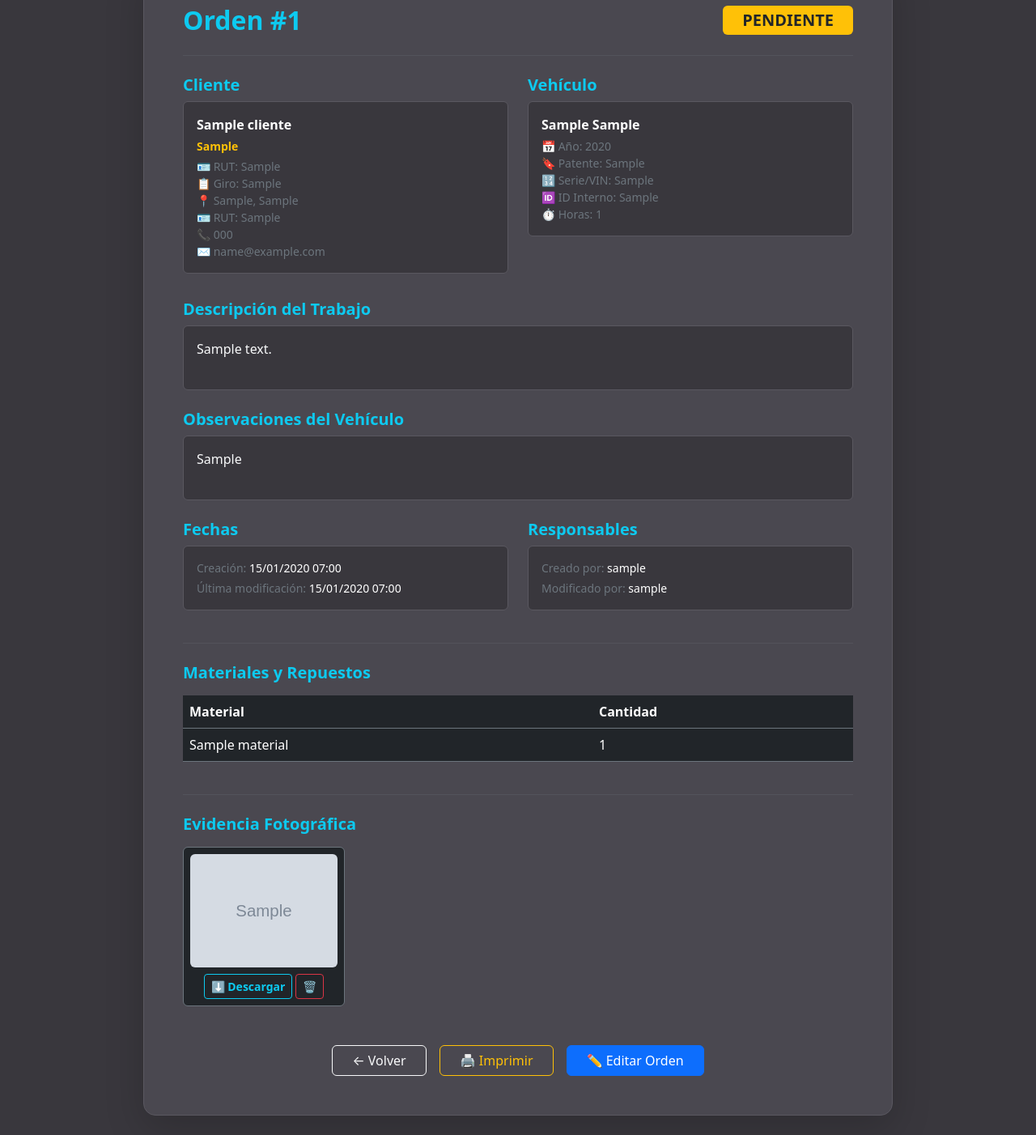
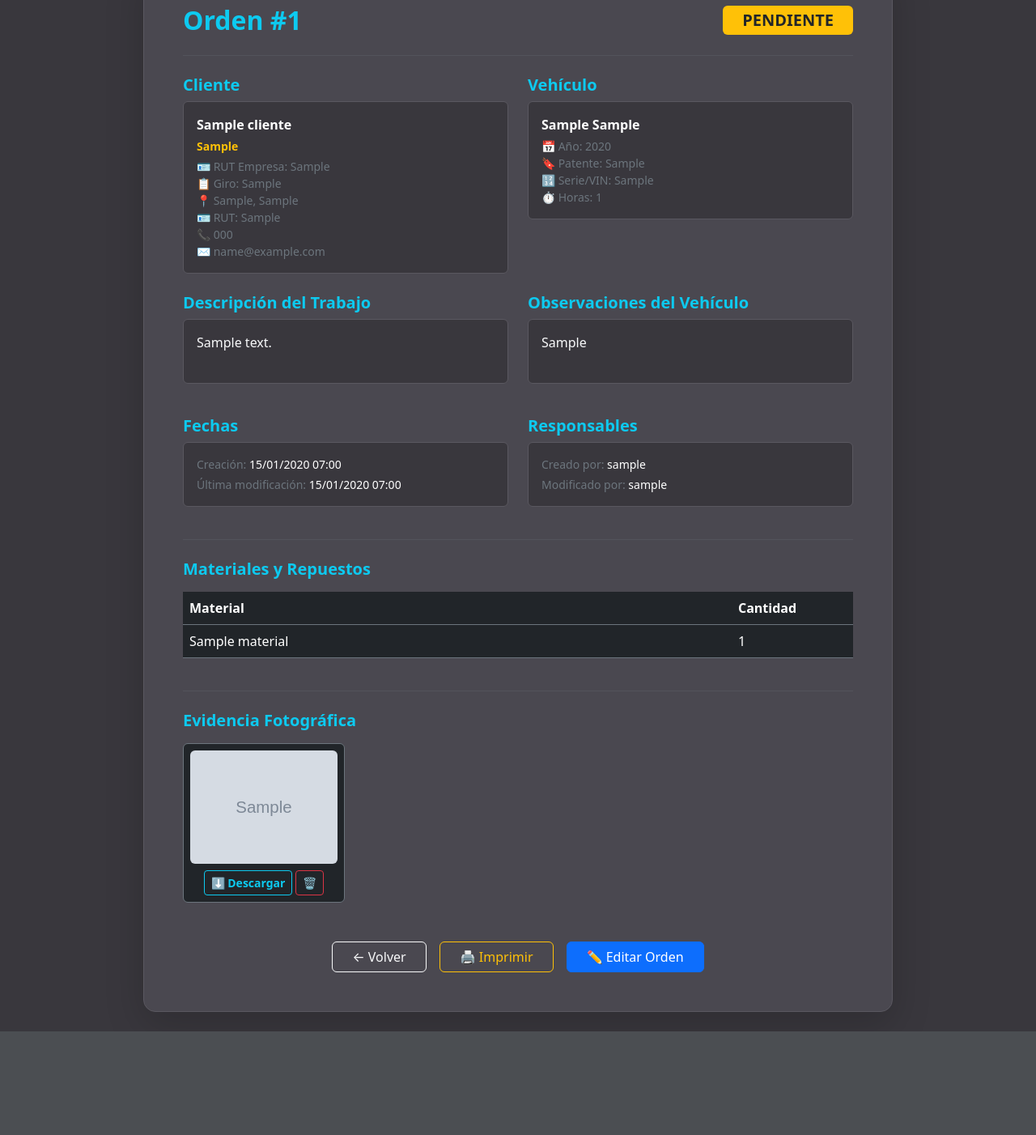
Before and after one commit to Masfos/gestion-cab-systems, a Django app: page /orden/ver/1/ in a window 1280 px wide. Shown: the part 174-1576 px from the top of the page at 81% size. After the commit the page ends 1448 px from the top, so only its background shows below. Run offline with Django 5.2, Linux system fonts and the light colour scheme; a user stored in the database is signed in; tables that the repository leaves empty hold one stand-in row (values such as "Sample post"); grey boxes marked "Sample" are stand-in pictures.

Commit message:
fix: eliminar id_interno, impresión blanca y compacta

```diff
--- a/core/forms.py
+++ b/core/forms.py
@@ -72,11 +72,10 @@ class VehiculoForm(EstiloBaseForm):
     class Meta:
         model = Vehiculo
         fields = ['cliente', 'patente', 'marca', 'modelo', 'anio',
-                  'serie_vin', 'id_interno', 'horas']
+                  'serie_vin', 'horas']
         labels = {
             'anio': 'Año',
             'serie_vin': 'Serie / VIN',
-            'id_interno': 'ID Interno',
             'horas': 'Horas',
         }
 
--- a/core/models.py
+++ b/core/models.py
@@ -26,7 +26,6 @@ class Vehiculo(models.Model):
     patente = models.CharField(max_length=20)
     anio = models.PositiveIntegerField(null=True, blank=True)
     serie_vin = models.CharField(max_length=100, blank=True, null=True)
-    id_interno = models.CharField(max_length=50, blank=True, null=True)
     horas = models.PositiveIntegerField(null=True, blank=True)
 
     def __str__(self):
--- a/templates/ver_orden.html
+++ b/templates/ver_orden.html
@@ -42,8 +60,26 @@
         <div class="card shadow-lg mb-4" style="background-color: #4a4850; border: 1px solid #5a5860; border-radius: 15px; color: white;">
             <div class="card-body p-5">
 
-                <!-- Encabezado pantalla -->
-                <div class="screen-header d-flex justify-content-between align-items-center mb-4">
+                <!-- ENCABEZADO IMPRESIÓN -->
+                <div class="print-header" style="border-bottom: 2px solid #000; padding-bottom: 8px; margin-bottom: 10px;">
+                    <table style="width:100%; border:none; border-collapse:collapse;">
+                        <tr>
+                            <td style="border:none; vertical-align:top; width:55%;">
+                                <strong style="font-size:12pt;">CAB Systems</strong><br>
+                                <span style="font-size:8pt;">Equipos, Servicios y Tecnologías Spa. — Av. Pdte. Salvador Allende #690, Antofagasta</span><br>
+                                <span style="font-size:8pt;">contacto@cabsystems.cl | www.cabsystems.cl | RUT: 76.073.202-8</span>
+                            </td>
+                            <td style="border:none; text-align:right; vertical-align:top; width:45%;">
+                                <strong style="font-size:12pt;">ORDEN DE TRABAJO N° {{ orden.id }}</strong><br>
+                                <span style="font-size:9pt;">Estado: <strong>{{ orden.get_estado_display|upper }}</strong> — Fecha: {{ orden.fecha_creacion|date:"d/m/Y" }}</span><br>
+                                <span style="font-size:8pt;">Atendido por: {{ orden.creado_por.username|default:"—" }}</span>
+                            </td>
+                        </tr>
+                    </table>
+                </div>
+
+                <!-- ENCABEZADO PANTALLA -->
+                <div class="screen-only d-flex justify-content-between align-items-center mb-4">
                     <h2 class="fw-bold m-0 text-info">Orden #{{ orden.id }}</h2>
                     <span class="badge fs-5 px-4 py-2
                         {% if orden.estado == 'pendiente' %}bg-warning text-dark
@@ -55,113 +91,77 @@
                         {{ orden.get_estado_display|upper }}
                     </span>
                 </div>
+                <hr class="border-secondary screen-only">
 
-                <!-- Encabezado impresión -->
-                <div class="print-header" style="border-bottom: 2px solid #000; padding-bottom: 10px; margin-bottom: 16px;">
-                    <table style="width:100%; border:none;">
-                        <tr>
-                            <td style="width:60%; border:none; vertical-align:top;">
-                                <strong style="font-size:14pt;">CAB Systems</strong><br>
-                                <span style="font-size:9pt;">Equipos, Servicios y Tecnologías Spa.</span><br>
-                                <span style="font-size:9pt;">Av. Pdte. Salvador Allende #690, Antofagasta</span><br>
-                                <span style="font-size:9pt;">contacto@cabsystems.cl | www.cabsystems.cl</span>
-                            </td>
-                            <td style="width:40%; text-align:right; border:none; vertical-align:top;">
-                                <strong style="font-size:13pt;">ORDEN DE TRABAJO N° {{ orden.id }}</strong><br>
-                                <span style="font-size:10pt;">Estado: {{ orden.get_estado_display|upper }}</span><br>
-                                <span style="font-size:9pt;">Fecha: {{ orden.fecha_creacion|date:"d/m/Y" }}</span>
-                            </td>
-                        </tr>
-                    </table>
-                </div>
-
-                <hr class="border-secondary">
-
-                <!-- Cliente y Vehículo -->
+                <!-- CLIENTE Y VEHÍCULO -->
                 <div class="row mt-4">
                     <div class="col-md-6 mb-4">
-                        <h5 class="text-info fw-bold">Cliente</h5>
-                        <div class="p-3 rounded" style="background: #39373d; border: 1px solid #5a5860;">
-                            <p class="mb-1"><strong>{{ orden.cliente.nombre }}</strong></p>
-                            {% if orden.cliente.empresa %}
-                            <p class="mb-1 text-warning small fw-bold">{{ orden.cliente.empresa }}</p>
-                            {% if orden.cliente.rut_empresa %}
-                            <p class="mb-0 small text-secondary">🪪 RUT: {{ orden.cliente.rut_empresa }}</p>
-                            {% endif %}
-                            {% if orden.cliente.giro %}
-                            <p class="mb-0 small text-secondary">📋 Giro: {{ orden.cliente.giro }}</p>
-                            {% endif %}
-                            {% if orden.cliente.direccion %}
-                            <p class="mb-0 small text-secondary">📍 {{ orden.cliente.direccion }}{% if orden.cliente.ciudad %}, {{ orden.cliente.ciudad }}{% endif %}</p>
-                            {% elif orden.cliente.ciudad %}
-                            <p class="mb-0 small text-secondary">🏙️ {{ orden.cliente.ciudad }}</p>
-                            {% endif %}
-                            {% endif %}
-                            {% if orden.cliente.rut %}
-                            <p class="mb-0 small text-secondary">🪪 RUT: {{ orden.cliente.rut }}</p>
-                            {% endif %}
-                            {% if orden.cliente.telefono %}
-                            <p class="mb-0 small text-secondary">📞 {{ orden.cliente.telefono }}</p>
-                            {% endif %}
-                            {% if orden.cliente.email %}
-                            <p class="mb-0 small text-secondary">✉️ {{ orden.cliente.email }}</p>
-                            {% endif %}
+                        <h5 class="text-info fw-bold seccion-titulo">Cliente</h5>
+                        <div class="dato-box p-3 rounded" style="background: #39373d; border: 1px solid #5a5860;">
+                            <p class="mb-1 fw-bold">{{ orden.cliente.nombre }}</p>
+                            {% if orden.cliente.empresa %}<p class="mb-1 text-warning small fw-bold">{{ orden.cliente.empresa }}</p>{% endif %}
+                            {% if orden.cliente.rut_empresa %}<p class="mb-0 small text-secondary">🪪 RUT Empresa: {{ orden.cliente.rut_empresa }}</p>{% endif %}
+                            {% if orden.cliente.giro %}<p class="mb-0 small text-secondary">📋 Giro: {{ orden.cliente.giro }}</p>{% endif %}
+                            {% if orden.cliente.direccion %}<p class="mb-0 small text-secondary">📍 {{ orden.cliente.direccion }}{% if orden.cliente.ciudad %}, {{ orden.cliente.ciudad }}{% endif %}</p>
+                            {% elif orden.cliente.ciudad %}<p class="mb-0 small text-secondary">🏙️ {{ orden.cliente.ciudad }}</p>{% endif %}
+                            {% if orden.cliente.rut %}<p class="mb-0 small text-secondary">🪪 RUT: {{ orden.cliente.rut }}</p>{% endif %}
+                            {% if orden.cliente.telefono %}<p class="mb-0 small text-secondary">📞 {{ orden.cliente.telefono }}</p>{% endif %}
+                            {% if orden.cliente.email %}<p class="mb-0 small text-secondary">✉️ {{ orden.cliente.email }}</p>{% endif %}
                         </div>
                     </div>
                     <div class="col-md-6 mb-4">
-                        <h5 class="text-info fw-bold">Vehículo</h5>
-                        <div class="p-3 rounded" style="background: #39373d; border: 1px solid #5a5860;">
-                            <p class="mb-1"><strong>{{ orden.vehiculo.marca }} {{ orden.vehiculo.modelo }}</strong></p>
+                        <h5 class="text-info fw-bold seccion-titulo">Vehículo</h5>
+                        <div class="dato-box p-3 rounded" style="background: #39373d; border: 1px solid #5a5860;">
+                            <p class="mb-1 fw-bold">{{ orden.vehiculo.marca }} {{ orden.vehiculo.modelo }}</p>
                             {% if orden.vehiculo.anio %}<p class="mb-0 small text-secondary">📅 Año: {{ orden.vehiculo.anio }}</p>{% endif %}
                             <p class="mb-0 small text-secondary">🔖 Patente: {{ orden.vehiculo.patente }}</p>
                             {% if orden.vehiculo.serie_vin %}<p class="mb-0 small text-secondary">🔢 Serie/VIN: {{ orden.vehiculo.serie_vin }}</p>{% endif %}
-                            {% if orden.vehiculo.id_interno %}<p class="mb-0 small text-secondary">🆔 ID Interno: {{ orden.vehiculo.id_interno }}</p>{% endif %}
                             {% if orden.vehiculo.horas %}<p class="mb-0 small text-secondary">⏱️ Horas: {{ orden.vehiculo.horas }}</p>{% endif %}
                         </div>
                     </div>
                 </div>
 
-                <!-- Descripción -->
-                <div class="mt-2 mb-4">
-                    <h5 class="text-info fw-bold">Descripción del Trabajo</h5>
-                    <p class="p-3 rounded text-light" style="background-color: #39373d; border: 1px solid #5a5860; white-space: pre-wrap; min-height: 80px;">{{ orden.descripcion }}</p>
+                <!-- DESCRIPCIÓN Y OBSERVACIONES -->
+                <div class="row">
+                    <div class="col-md-{% if orden.observaciones %}6{% else %}12{% endif %} mb-4">
+                        <h5 class="text-info fw-bold seccion-titulo">Descripción del Trabajo</h5>
+                        <p class="dato-box p-3 rounded text-light" style="background-color: #39373d; border: 1px solid #5a5860; white-space: pre-wrap; min-height: 80px;">{{ orden.descripcion }}</p>
+                    </div>
+                    {% if orden.observaciones %}
+                    <div class="col-md-6 mb-4">
+                        <h5 class="text-info fw-bold seccion-titulo">Observaciones del Vehículo</h5>
+                        <p class="dato-box p-3 rounded text-light" style="background-color: #39373d; border: 1px solid #5a5860; white-space: pre-wrap; min-height: 80px;">{{ orden.observaciones }}</p>
+                    </div>
+                    {% endif %}
                 </div>
 
-                <!-- Observaciones -->
-                {% if orden.observaciones %}
-                <div class="mt-2 mb-4">
-                    <h5 class="text-info fw-bold">Observaciones del Vehículo</h5>
-                    <p class="p-3 rounded text-light" style="background-color: #39373d; border: 1px solid #5a5860; white-space: pre-wrap; min-height: 80px;">{{ orden.observaciones }}</p>
-                </div>
-                {% endif %}
-
-                <!-- Fechas y Responsables -->
+                <!-- FECHAS Y RESPONSABLES -->
                 <div class="row mb-4">
                     <div class="col-md-6 mb-3">
-                        <h5 class="text-info fw-bold">Fechas</h5>
-                        <div class="p-3 rounded" style="background: #39373d; border: 1px solid #5a5860;">
+                        <h5 class="text-info fw-bold seccion-titulo">Fechas</h5>
+                        <div class="dato-box p-3 rounded" style="background: #39373d; border: 1px solid #5a5860;">
                             <p class="mb-1 small"><span class="text-secondary">Creación:</span> {{ orden.fecha_creacion|date:"d/m/Y H:i" }}</p>
                             <p class="mb-0 small"><span class="text-secondary">Última modificación:</span> {{ orden.fecha_modificacion|date:"d/m/Y H:i" }}</p>
                         </div>
                     </div>
                     <div class="col-md-6 mb-3">
-                        <h5 class="text-info fw-bold">Responsables</h5>
-                        <div class="p-3 rounded" style="background: #39373d; border: 1px solid #5a5860;">
+                        <h5 class="text-info fw-bold seccion-titulo">Responsables</h5>
+                        <div class="dato-box p-3 rounded" style="background: #39373d; border: 1px solid #5a5860;">
                             <p class="mb-1 small"><span class="text-secondary">Creado por:</span> {{ orden.creado_por.username|default:"—" }}</p>
                             <p class="mb-0 small"><span class="text-secondary">Modificado por:</span> {{ orden.modificado_por.username|default:"—" }}</p>
                         </div>
                     </div>
                 </div>
 
-                <!-- Materiales -->
+                <!-- MATERIALES -->
                 <hr class="border-secondary my-4">
-                <h5 class="text-info fw-bold mb-3">Materiales y Repuestos</h5>
+                <h5 class="text-info fw-bold seccion-titulo mb-3">Materiales y Repuestos</h5>
                 <div class="table-responsive mb-4">
-                    <table class="table table-dark border-secondary align-middle">
+                    <table class="table table-dark border-secondary align-middle tabla-print">
                         <thead>
                             <tr>
                                 <th>Material</th>
-                                <th>Cantidad</th>
+                                <th style="width:150px;">Cantidad</th>
                             </tr>
                         </thead>
                         <tbody>
@@ -177,13 +177,14 @@
                     </table>
                 </div>
 
-                <!-- Imágenes -->
+                <!-- IMÁGENES (solo pantalla) -->
+                <div class="seccion-imagenes">
                     <hr class="border-secondary my-4">
                     <h5 class="text-info fw-bold mb-3">Evidencia Fotográfica</h5>
                     <div class="d-flex flex-wrap gap-3">
                         {% for img in orden.imagenes.all %}
                         <div class="card bg-dark border-secondary p-2 text-center" style="width: 200px;">
-                        <img src="{{ img.imagen.url }}" class="img-fluid rounded mb-2 img-print"
+                            <img src="{{ img.imagen.url }}" class="img-fluid rounded mb-2"
                                 style="height: 140px; width: 100%; object-fit: cover; cursor: pointer;"
                                 onclick="window.open(this.src)">
                             <div class="d-flex gap-1 justify-content-center no-print">
@@ -201,28 +202,29 @@
                         <p class="text-secondary small">Sin imágenes adjuntas.</p>
                         {% endfor %}
                     </div>
+                </div>
 
-                <!-- Sección firma -->
-                <div class="print-firma" style="margin-top: 60px; border-top: 1px solid #ccc; padding-top: 20px;">
-                    <table style="width: 100%; border: none;">
+                <!-- FIRMA (solo impresión) -->
+                <div class="print-firma" style="margin-top: 30px; border-top: 1px solid #ccc; padding-top: 16px;">
+                    <table style="width:100%; border:none; border-collapse:collapse;">
                         <tr>
-                            <td style="width: 45%; border: none; padding: 0;">
-                                <p style="margin-bottom: 40px; font-size: 10pt;">Nombre: ________________________________</p>
-                                <div style="border-top: 1px solid #000; width: 80%; padding-top: 4px; font-size: 9pt;">Firma del Cliente</div>
+                            <td style="border:none; width:45%; padding:0;">
+                                <p style="font-size:9pt; margin-bottom:30px;">Nombre: ________________________________</p>
+                                <div style="border-top:1px solid #000; width:80%; padding-top:3px; font-size:8pt;">Firma del Cliente</div>
                             </td>
-                            <td style="width: 10%; border: none;"></td>
-                            <td style="width: 45%; border: none; padding: 0;">
-                                <p style="margin-bottom: 40px; font-size: 10pt;">Técnico: ________________________________</p>
-                                <div style="border-top: 1px solid #000; width: 80%; padding-top: 4px; font-size: 9pt;">Firma del Técnico</div>
+                            <td style="border:none; width:10%;"></td>
+                            <td style="border:none; width:45%; padding:0;">
+                                <p style="font-size:9pt; margin-bottom:30px;">Técnico: ________________________________</p>
+                                <div style="border-top:1px solid #000; width:80%; padding-top:3px; font-size:8pt;">Firma del Técnico</div>
                             </td>
                         </tr>
                     </table>
                 </div>
 
-                <!-- Botones pantalla -->
+                <!-- BOTONES PANTALLA -->
                 <div class="text-center mt-5 d-flex justify-content-center gap-3 no-print">
                     <a href="{% url 'dashboard' %}" class="btn btn-outline-light px-4">← Volver</a>
-                    <button onclick="window.print()" class="btn btn-outline-warning px-4" id="btn-imprimir">🖨️ Imprimir</button>
+                    <button onclick="window.print()" class="btn btn-outline-warning px-4">🖨️ Imprimir</button>
                     <a href="{% url 'editar_orden' orden.id %}" class="btn btn-primary px-4">✏️ Editar Orden</a>
                 </div>
 
```
Also changed, not shown: other parts of templates/ver_orden.html (+42 -24 lines), core/migrations/0018_eliminar_id_interno.py (added). Lines whose indentation alone changed are shown as unchanged.
